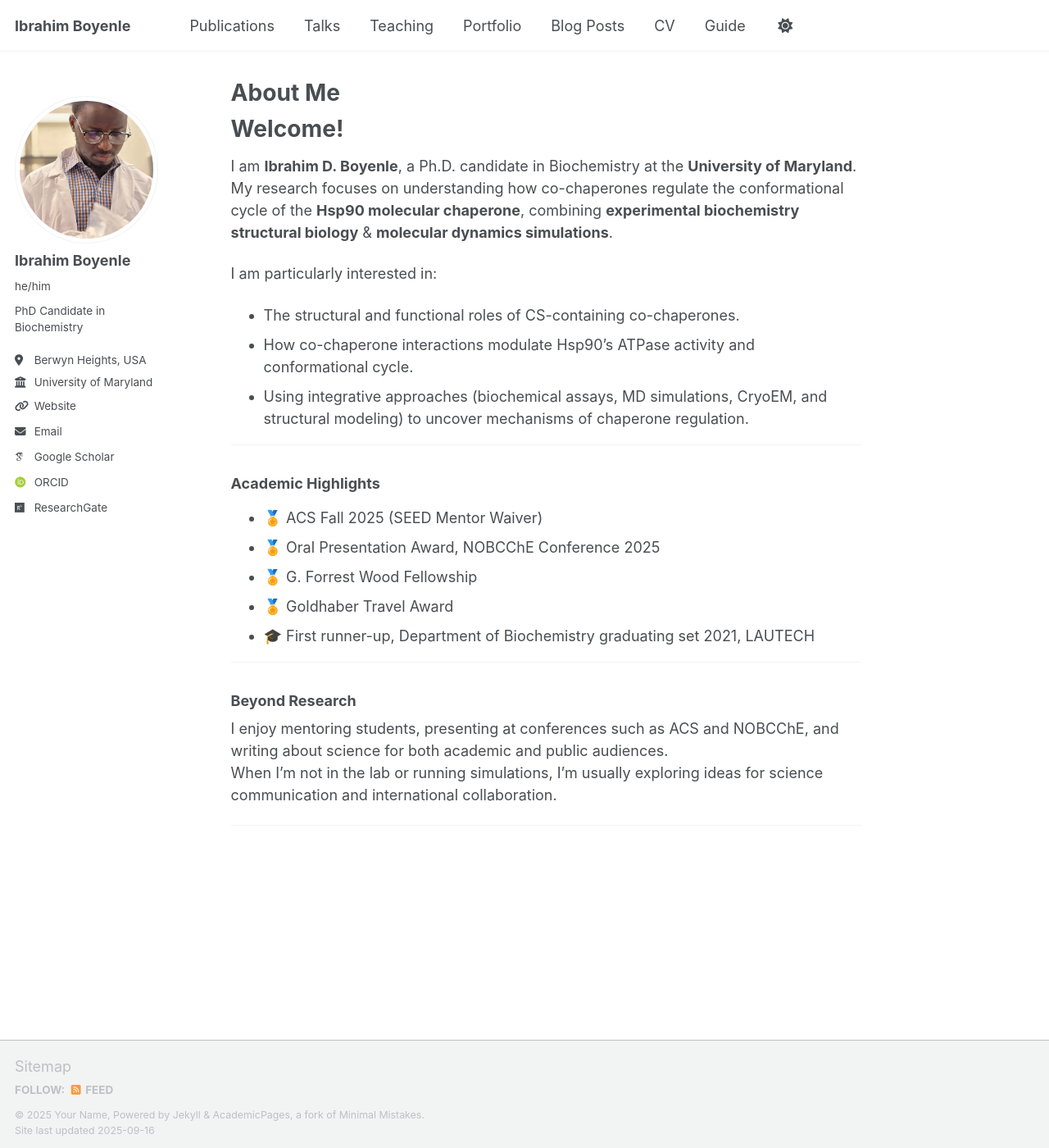
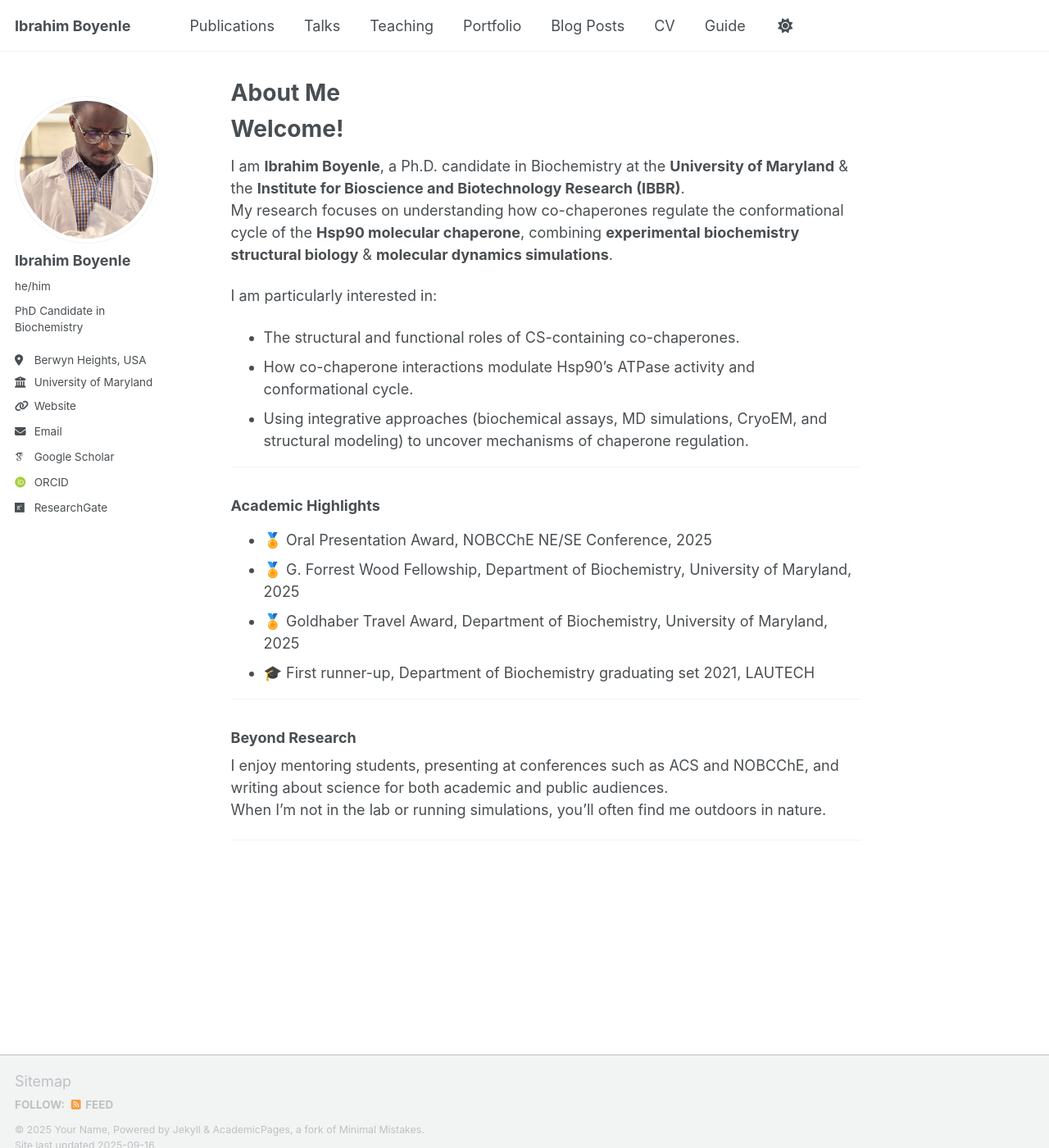
Before and after one commit to Ibrahimboyenle/Ibrahimboyenle.github.io, a Jekyll site: the page built from _pages/about.md, in a window 1280 px wide and 1400 px high. Shown: the whole window at 82% size. Built offline with Jekyll 4.4.1, drawn with Linux system fonts in a browser that asks for light colours; some web fonts are replaced; a script that is not in the unit is left out.

Commit message:
Update about.md

```diff
--- a/_pages/about.md
+++ b/_pages/about.md
@@ -10,7 +10,7 @@ redirect_from:
 Welcome!
 ========
 
-I am **Ibrahim D. Boyenle**, a Ph.D. candidate in Biochemistry at the **University of Maryland**.
+I am **Ibrahim Boyenle**, a Ph.D. candidate in Biochemistry at the **University of Maryland** & the **Institute for Bioscience and Biotechnology Research (IBBR)**.
 My research focuses on understanding how co-chaperones regulate the conformational cycle of the **Hsp90 molecular chaperone**, combining **experimental biochemistry** **structural biology** & **molecular dynamics simulations**.
 
 I am particularly interested in:
@@ -21,16 +21,15 @@ I am particularly interested in:
 ---
 
 ### Academic Highlights
-- 🏅 ACS Fall 2025 (SEED Mentor Waiver)
-- 🏅 Oral Presentation Award, NOBCChE Conference 2025
-- 🏅 G. Forrest Wood Fellowship
-- 🏅 Goldhaber Travel Award
+- 🏅 Oral Presentation Award, NOBCChE NE/SE Conference, 2025
+- 🏅 G. Forrest Wood Fellowship, Department of Biochemistry, University of Maryland, 2025
+- 🏅 Goldhaber Travel Award, Department of Biochemistry, University of Maryland, 2025
 - 🎓 First runner-up, Department of Biochemistry graduating set 2021, LAUTECH
 
 ---
 
 ### Beyond Research
 I enjoy mentoring students, presenting at conferences such as ACS and NOBCChE, and writing about science for both academic and public audiences.
-When I’m not in the lab or running simulations, I’m usually exploring ideas for science communication and international collaboration.
+When I’m not in the lab or running simulations, you’ll often find me outdoors in nature.
 
 ---
```
